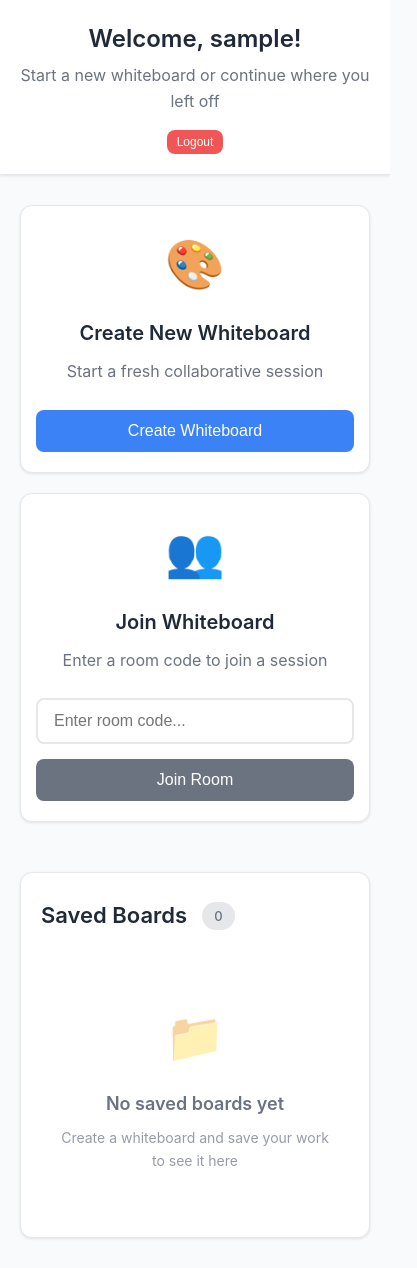
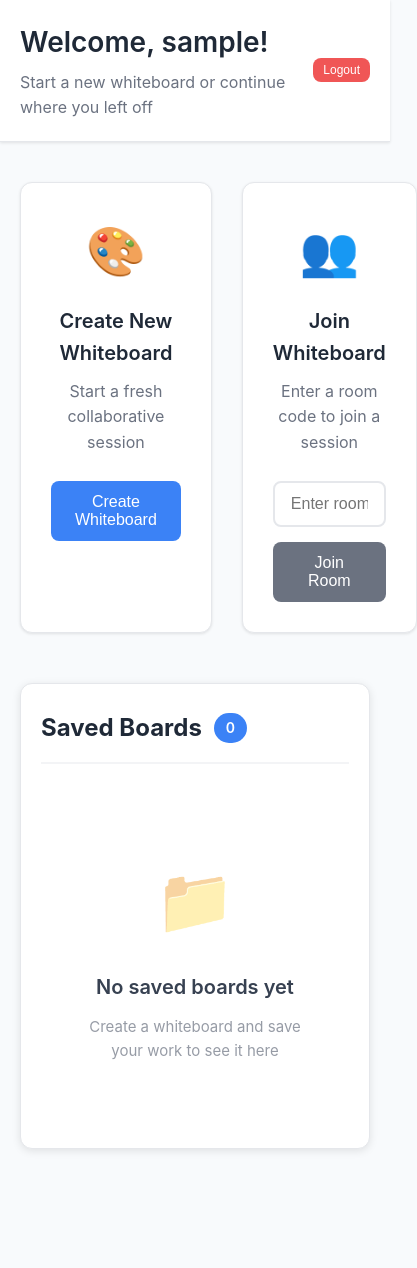
Before and after one commit to heet-sutariya-193/CollabBoard-Real-time-Collaborative-Whiteboard, a React (Create React App) app in the folder collabboard/frontend/: page /dashboard in a window 390 px wide. Shown: the whole page, 417 px wide, since content can reach past the window. After the commit the page ends 1189 px from the top, so only its background shows below. Built offline with nearby package versions, Linux system fonts and the light colour scheme; sample sign-in values are in the browser's storage.

Commit message:
Refactor Dashboard.css for improved styling and layout
Updated styles for dashboard components, including headers, buttons, action cards, and responsive design adjustments.

```diff
--- a/collabboard/frontend/src/components/Dashboard/Dashboard.css
+++ b/collabboard/frontend/src/components/Dashboard/Dashboard.css
@@ -155,209 +155,232 @@
     background: white;
     padding: 30px;
     border-radius: 12px;
-    box-shadow: 0 1px 3px rgba(0, 0, 0, 0.1);
+    box-shadow: 0 2px 8px rgba(0, 0, 0, 0.1);
     border: 1px solid #e5e7eb;
 }
 
 .section-title {
     display: flex;
     align-items: center;
-    gap: 15px;
+    gap: 12px;
     margin-bottom: 25px;
+    padding-bottom: 15px;
+    border-bottom: 2px solid #f3f4f6;
 }
 
 .section-title h2 {
     margin: 0;
     color: #1f2937;
-    font-size: 22px;
+    font-size: 24px;
+    font-weight: 700;
+}
+
+.count-badge {
+    background: #3b82f6;
+    color: white;
+    padding: 4px 12px;
+    border-radius: 20px;
+    font-size: 14px;
     font-weight: 600;
 }
 
-.count-badge {
-    background: #e5e7eb;
-    color: #6b7280;
-    padding: 4px 12px;
-    border-radius: 20px;
-    font-size: 13px;
-    font-weight: 500;
-}
-
-/* Boards Grid - Compact Design */
+/* Boards Grid */
 .boards-grid {
     display: grid;
-    grid-template-columns: repeat(auto-fill, minmax(250px, 1fr));
-    gap: 20px;
+    grid-template-columns: repeat(auto-fill, minmax(280px, 1fr));
+    gap: 25px;
 }
 
 .board-card {
+    background: white;
+    border-radius: 12px;
+    overflow: hidden;
+    box-shadow: 0 2px 8px rgba(0, 0, 0, 0.08);
     border: 1px solid #e5e7eb;
-    border-radius: 8px;
-    overflow: hidden;
-    background: white;
-    transition: transform 0.2s;
+    transition: all 0.3s ease;
+    position: relative;
 }
 
 .board-card:hover {
-    transform: translateY(-2px);
-    box-shadow: 0 4px 12px rgba(0, 0, 0, 0.1);
+    transform: translateY(-4px);
+    box-shadow: 0 8px 25px rgba(0, 0, 0, 0.15);
 }
 
-.board-preview {
-    height: 120px;
-    background: #f3f4f6;
+/* Board Image Container */
+.board-image-container {
+    position: relative;
+    width: 100%;
+    height: 180px;
     overflow: hidden;
-    border-bottom: 1px solid #e5e7eb;
+    background: #f8fafc;
 }
 
-.board-preview img {
+.board-image {
     width: 100%;
     height: 100%;
     object-fit: cover;
+    transition: transform 0.3s ease;
 }
 
-.board-info {
-    padding: 15px;
+.board-card:hover .board-image {
+    transform: scale(1.05);
 }
 
-.board-name {
-    color: #1f2937;
-    margin: 0 0 8px 0;
+/* Overlay with Buttons */
+.board-overlay {
+    position: absolute;
+    top: 0;
+    left: 0;
+    right: 0;
+    bottom: 0;
+    background: rgba(0, 0, 0, 0.7);
+    display: flex;
+    align-items: center;
+    justify-content: center;
+    gap: 12px;
+    opacity: 0;
+    transition: opacity 0.3s ease;
+}
+
+.board-card:hover .board-overlay {
+    opacity: 1;
+}
+
+.overlay-btn {
+    padding: 10px 20px;
+    border: none;
+    border-radius: 6px;
     font-size: 14px;
     font-weight: 600;
+    cursor: pointer;
+    transition: all 0.3s ease;
+    min-width: 80px;
+}
+
+.open-btn {
+    background: #10b981;
+    color: white;
+}
+
+.open-btn:hover {
+    background: #059669;
+    transform: translateY(-2px);
+}
+
+.delete-btn {
+    background: #ef4444;
+    color: white;
+}
+
+.delete-btn:hover {
+    background: #dc2626;
+    transform: translateY(-2px);
+}
+
+/* Board Details */
+.board-details {
+    padding: 20px;
+}
+
+.board-title {
+    color: #1f2937;
+    margin: 0 0 12px 0;
+    font-size: 16px;
+    font-weight: 600;
+    line-height: 1.4;
     white-space: nowrap;
     overflow: hidden;
     text-overflow: ellipsis;
 }
 
-.board-details {
+.board-meta {
     display: flex;
     flex-direction: column;
-    gap: 4px;
-    margin-bottom: 12px;
+    gap: 6px;
 }
 
-.room-code, .saved-date {
+.room-info, .date-info {
     color: #6b7280;
-    font-size: 12px;
+    font-size: 13px;
+    font-weight: 500;
 }
 
-.board-actions {
-    display: flex;
-    gap: 8px;
+.room-info {
+    color: #3b82f6;
+    font-weight: 600;
 }
 
-.btn-open {
-    background: #3b82f6;
-    color: white;
-    border: none;
-    padding: 6px 12px;
-    border-radius: 4px;
-    cursor: pointer;
-    font-size: 12px;
-    font-weight: 500;
-    flex: 1;
-}
-
-.btn-open:hover {
-    background: #2563eb;
-}
-
-.btn-delete {
-    background: #ef4444;
-    color: white;
-    border: none;
-    padding: 6px 12px;
-    border-radius: 4px;
-    cursor: pointer;
-    font-size: 12px;
-    font-weight: 500;
-    flex: 1;
-}
-
-.btn-delete:hover {
-    background: #dc2626;
+.date-info {
+    color: #9ca3af;
 }
 
 /* Empty State */
 .empty-state {
     text-align: center;
-    padding: 40px 20px;
+    padding: 60px 40px;
     color: #6b7280;
 }
 
 .empty-icon {
-    font-size: 48px;
-    margin-bottom: 15px;
+    font-size: 64px;
+    margin-bottom: 20px;
     opacity: 0.5;
 }
 
 .empty-state h3 {
-    margin: 0 0 8px 0;
-    font-size: 18px;
+    margin: 0 0 12px 0;
+    font-size: 20px;
     font-weight: 600;
+    color: #374151;
 }
 
 .empty-state p {
     margin: 0;
-    font-size: 14px;
+    font-size: 15px;
     opacity: 0.7;
-}
-
-.loading {
-    text-align: center;
-    padding: 50px;
-    font-size: 16px;
-    color: #6b7280;
 }
 
 /* Mobile Responsive */
 @media (max-width: 768px) {
-    .header-main {
-        flex-direction: column;
-        gap: 15px;
-        text-align: center;
-    }
-
-    .welcome-section h1 {
-        font-size: 24px;
-    }
-
-    .actions-row {
-        grid-template-columns: 1fr;
-        gap: 20px;
-    }
-
-    .action-card {
+    .saved-section {
         padding: 25px 20px;
     }
 
     .boards-grid {
-        grid-template-columns: repeat(auto-fill, minmax(200px, 1fr));
+        grid-template-columns: repeat(auto-fill, minmax(250px, 1fr));
+        gap: 20px;
     }
 
-    .dashboard-main {
-        padding: 30px 0;
+    .board-image-container {
+        height: 160px;
     }
 
-    .saved-section {
-        padding: 25px 20px;
+    .board-details {
+        padding: 15px;
+    }
+
+    .overlay-btn {
+        padding: 8px 16px;
+        font-size: 13px;
+        min-width: 70px;
     }
 }
 
 @media (max-width: 480px) {
-    .container {
-        padding: 0 15px;
-    }
-
-    .action-card {
-        padding: 20px 15px;
-    }
-
     .boards-grid {
         grid-template-columns: 1fr;
     }
 
-    .board-preview {
-        height: 100px;
+    .board-image-container {
+        height: 150px;
+    }
+
+    .board-overlay {
+        flex-direction: column;
+        gap: 8px;
+    }
+
+    .overlay-btn {
+        width: 120px;
     }
 }
```
